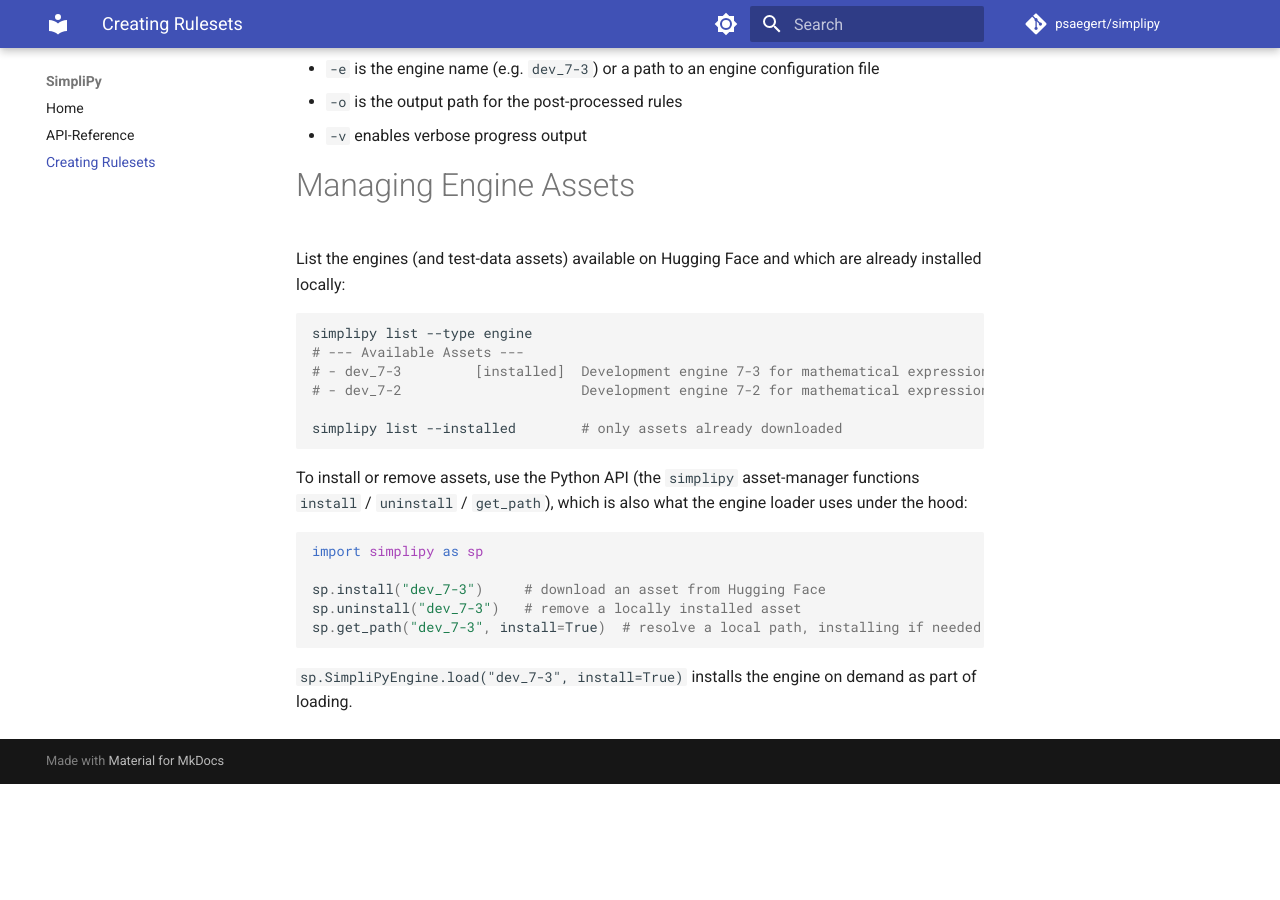
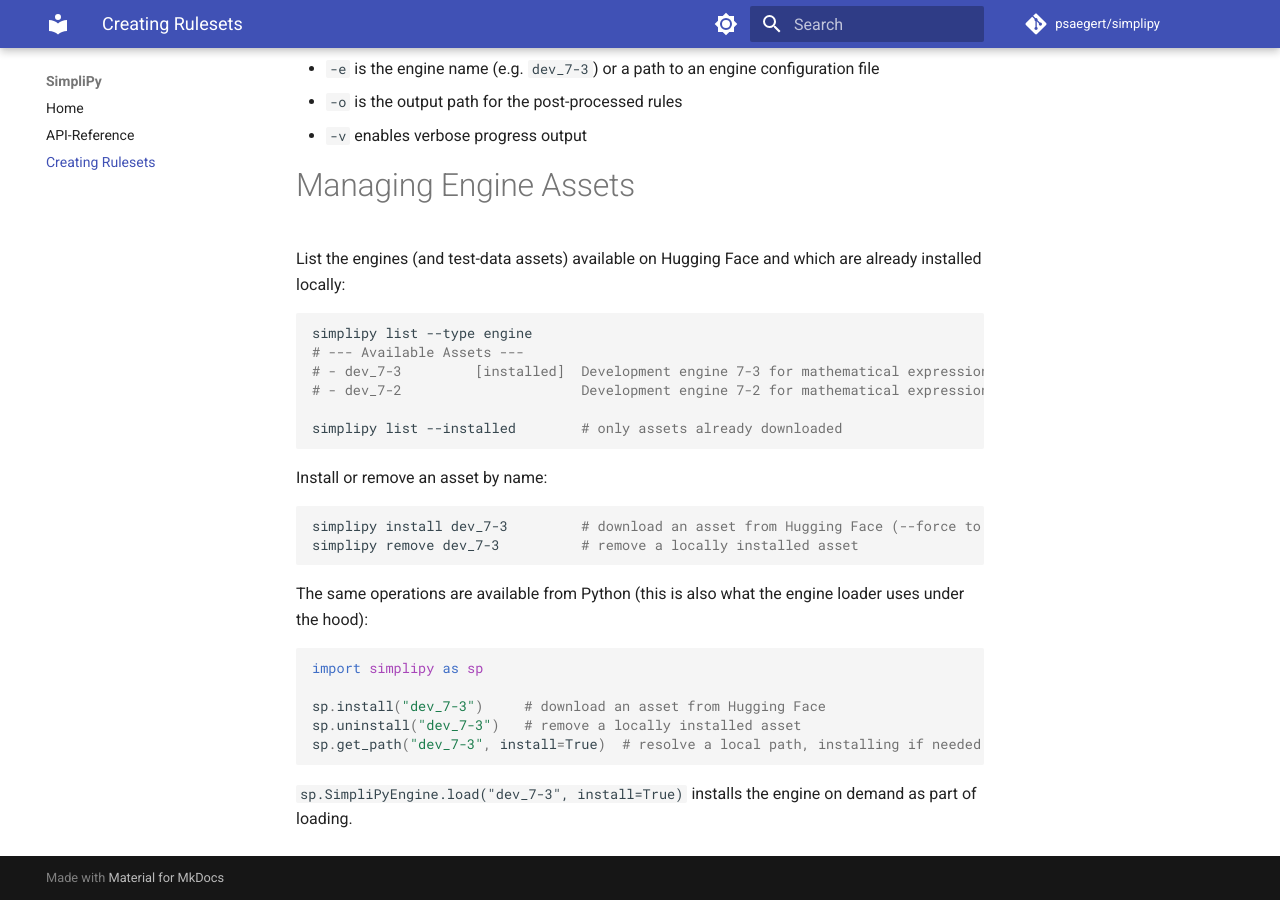
Before and after one commit to psaegert/simplipy, an MkDocs documentation site: the page built from docs/rules.md, in a window 1280 px wide and 900 px high, scrolled down 1369 px. Built offline with MkDocs 1.6.1 and Material for MkDocs 9.7.7, drawn with Linux system fonts in a browser that asks for light colours; comment, search, counter and statistics services are not loaded; before the commit the page ends 2153 px from its top, so only the background shows below that.

Commit message:
simplipy 0.3.2: fix broken `install`/`remove` CLI (arg swap) + clean errors
The install/remove subcommands passed args.type as the asset name and args.name as the
force/quiet flag, so every invocation raised ValueError('Unknown asset: engine'). They now take
just an asset name, wrap the asset-manager call in clean error handling (message + exit 1, no
traceback), and drop the vestigial --type flag (the manager resolves by name; list keeps --type).
Tests added; rules.md updated to document the now-working CLI. simplipy suite 219 green.

Co-Authored-By: Claude Opus 4.8 <noreply@anthropic.com>

````diff
--- a/docs/rules.md
+++ b/docs/rules.md
@@ -79,8 +79,14 @@ simplipy list --type engine
 simplipy list --installed        # only assets already downloaded
 ```
 
-To install or remove assets, use the Python API (the `simplipy` asset-manager functions
-`install` / `uninstall` / `get_path`), which is also what the engine loader uses under the hood:
+Install or remove an asset by name:
+
+```sh
+simplipy install dev_7-3         # download an asset from Hugging Face (--force to reinstall)
+simplipy remove dev_7-3          # remove a locally installed asset
+```
+
+The same operations are available from Python (this is also what the engine loader uses under the hood):
 
 ```python
 import simplipy as sp
--- a/pyproject.toml
+++ b/pyproject.toml
@@ -6,7 +6,7 @@ authors = [
     ]
 readme = "README.md"
 requires-python = ">=3.11"
-version = "0.3.1"
+version = "0.3.2"
 license = "MIT"
 license-files = ["LICEN[CS]E*"]
 keywords = ["symbolic-regression", "simplification", "expression", "prefix", "rewriting", "rust"]
````
Also changed, not shown: CHANGELOG.md (+15 -0 lines), 2 other files.
